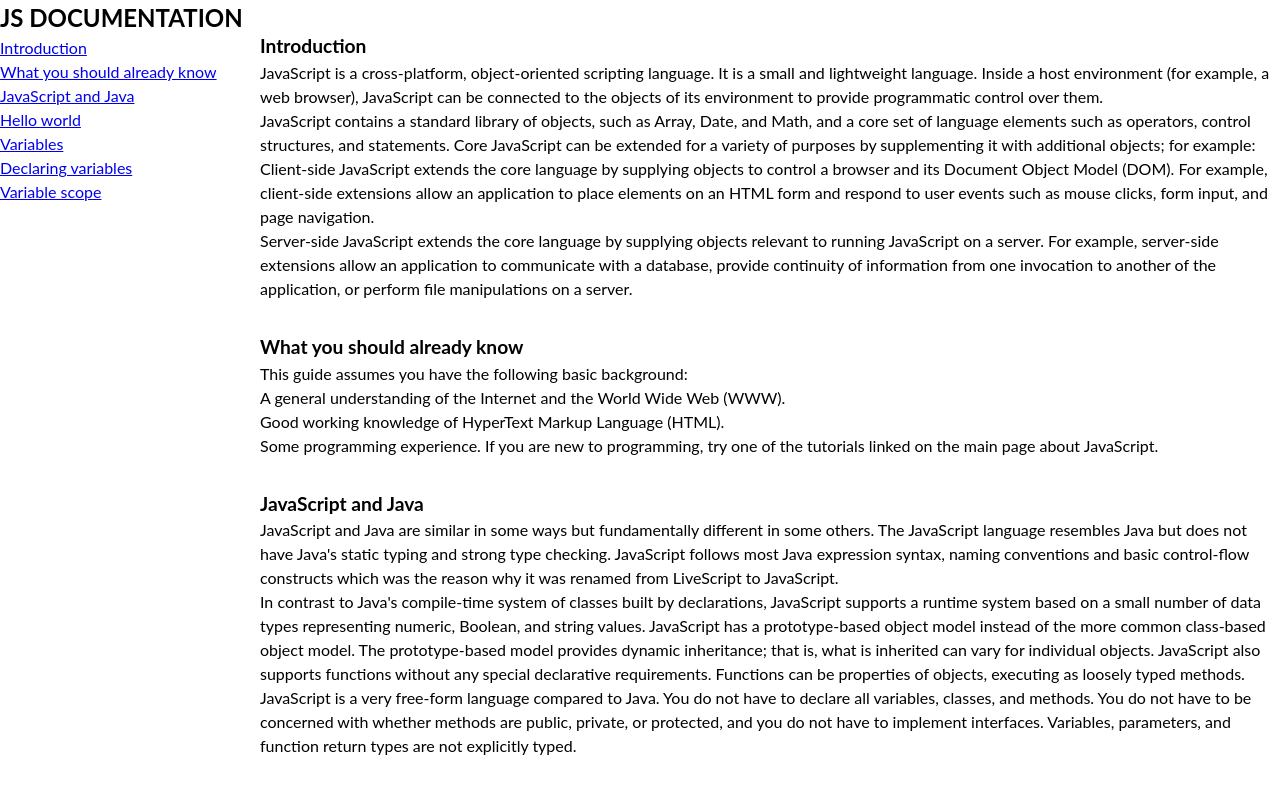
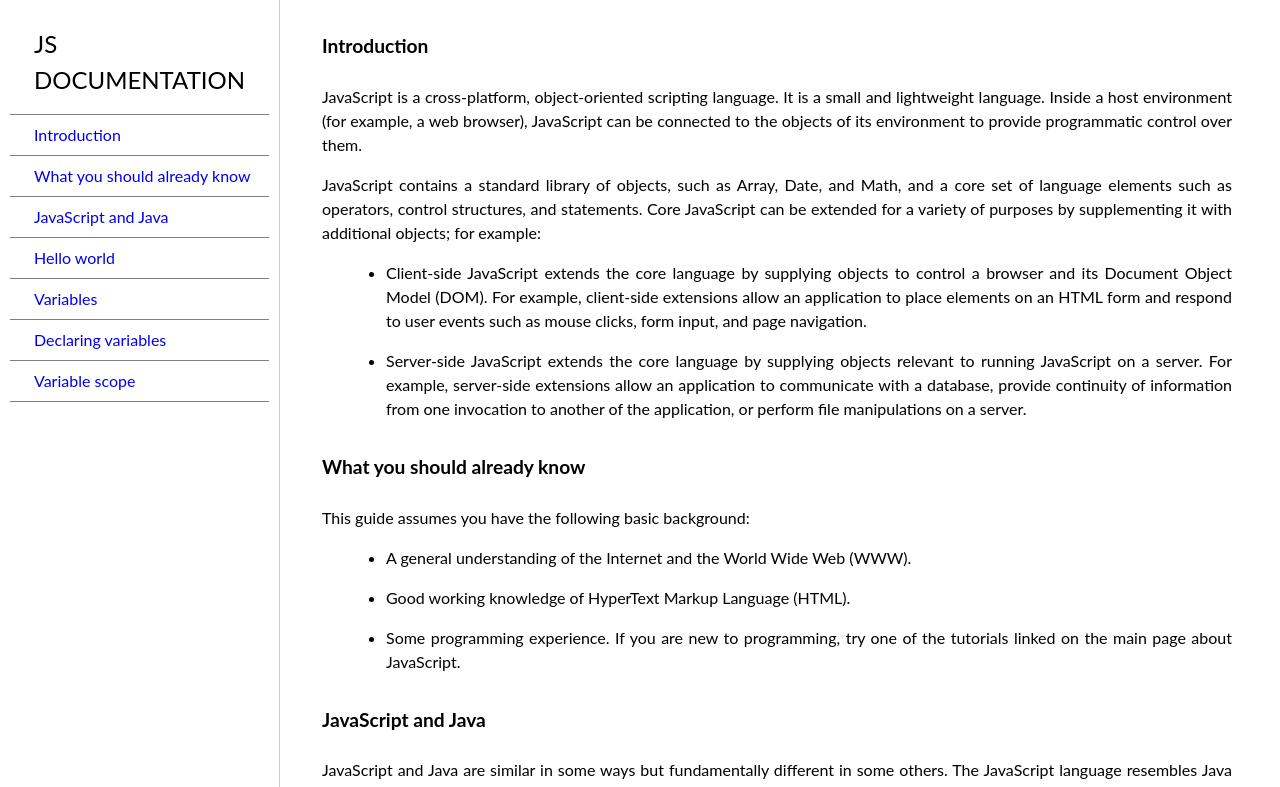
Before and after one commit to m-amroune/technical_documentation_page, a plain HTML site: page index.html in a window 1280 px wide. Shown: the top 787 px of the page. Drawn offline with Linux system fonts and the light colour scheme.

Commit message:
ending stylization

```diff
--- a/styles.css
+++ b/styles.css
@@ -13,20 +13,63 @@ body, html{
 
 #container{
       display: grid;
-     grid-template-columns: 250px 1fr;
+     grid-template-columns: 280px 1fr;
      gap: 10px;
+     margin-right: 3rem;
+    text-align: justify;
 }
 
-li{
+/* NAVBAR */
+
+nav{
+     overflow-y: auto;
+     border-right: 1px solid #ccc;
+     padding: 10px;
+}
+
+h1{
+    padding-left:1.5rem;
+    padding-bottom: 1rem;
+    margin-top: 1rem;;
+    font-weight: 400;
+    font-size: 1.5rem;
+    border-bottom: 1px solid gray;
+}
+
+p{
+    margin-bottom: 1rem;;
+}
+
+nav li{
     list-style-type: none;
+    border-bottom: 1px solid gray;
+    padding-bottom: 0.5rem;
+    padding-top: 0.5rem;
+    padding-left: 1.5rem;
+}
+
+ a{
+    text-decoration: none;
+}
+
+/* MAIN */
+
+#main-doc li{
+    margin-left: 4rem;
+    margin-bottom: 1rem;
 }
 
 #main-doc{
     margin-top: 2rem;
 }
 
+#main-doc header{
+    margin-bottom:1.5rem;
+}
+
 .main-section{
     margin-bottom: 2rem;
+    margin-left: 2rem;
 }
 
 .main-section header{
@@ -40,3 +83,16 @@ code{
     padding: 1rem;
     width: 100%;
 }
+
+@media only screen and (max-width: 680px){
+
+#container{
+    display: flex;
+    flex-direction: column;
+}
+nav{
+    border: none;
+    text-align: center;
+}
+
+}
```
